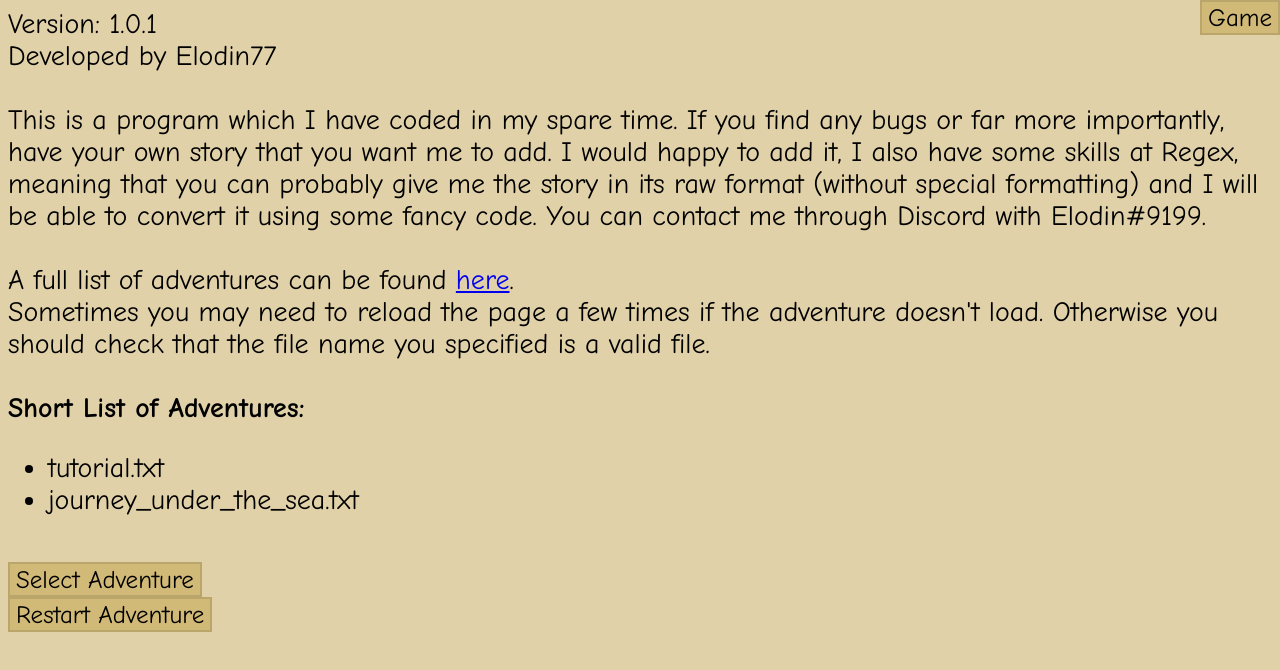
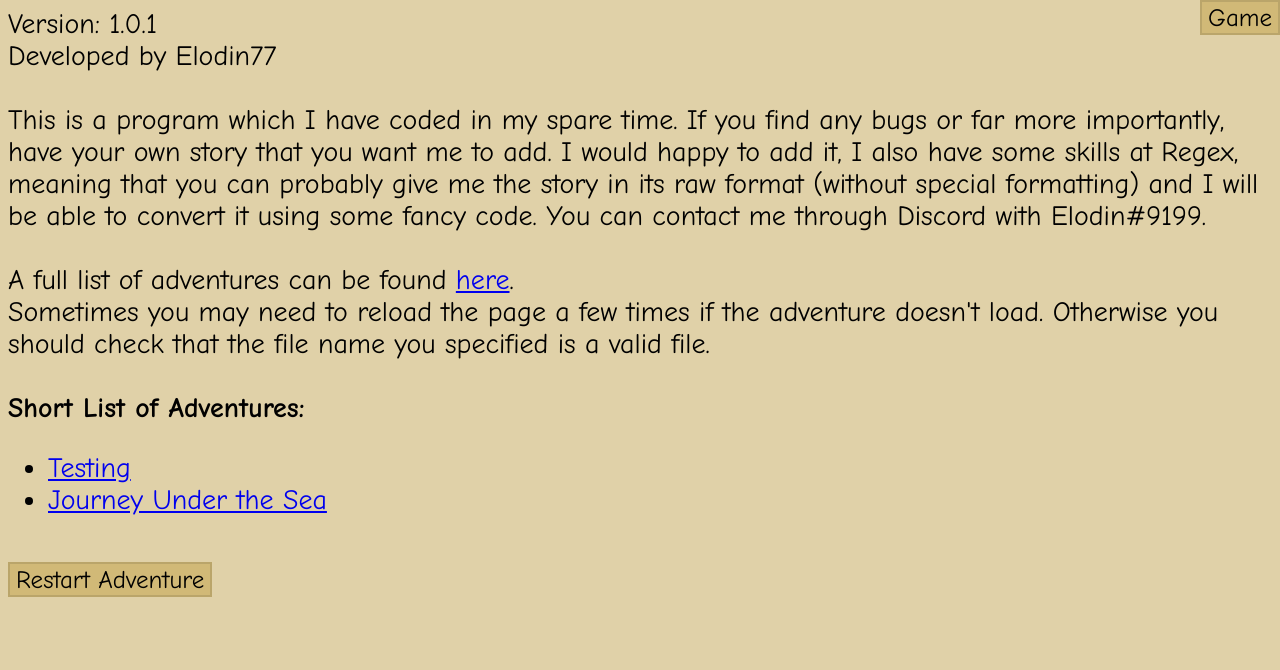
Before and after one commit to byteDJINN/CYOA, a plain HTML site: page index.html in a window 1280 px wide. Drawn offline with Linux system fonts and the light colour scheme.

Commit message:
enhanced home ui

```diff
--- a/home.js
+++ b/home.js
@@ -49,13 +49,8 @@ function check_cookie(x, backup) {
 
     }
 }
-
-function get_adventure() {
-    var file = prompt("Enter Filename: ", "journey_under_the_sea.txt");
-    if (file != null) {
-        set_cookie("file", file);
-        set_cookie("id", "start");
-        window.location.href = "cyoa.html";
-    }
-
+function select_cyoa(filename) {
+    set_cookie("file", filename);
+    set_cookie("id", 'start');
+    window.location.href = "cyoa.html";
 }
--- a/index.html
+++ b/index.html
@@ -20,16 +20,15 @@
         check that the file name you specified is a valid file.<br /><br />
         <b>Short List of Adventures:</b>
         <ul>
-            <li>tutorial.txt</li>
-            <li>journey_under_the_sea.txt</li>
+            <li><a href="javascript:select_cyoa('testing.txt');">Testing</a></li>
+            <li><a href="javascript:select_cyoa('journey_under_the_sea.txt');">Journey Under the Sea</a></li>
 
         </ul>
 
 
     </div><br />
 
-    <button onclick="get_adventure()" id="fancy_btn">Select Adventure</button><br />
-    <button onclick="set_cookie('id','start',365)" id="fancy_btn">Restart Adventure</button>
+    <button onclick="set_cookie('id','start')" id="fancy_btn">Restart Adventure</button>
 </body>
 
 
```
Also changed, not shown: adventures/testing.txt (renamed from adventures/tutorial.txt).
